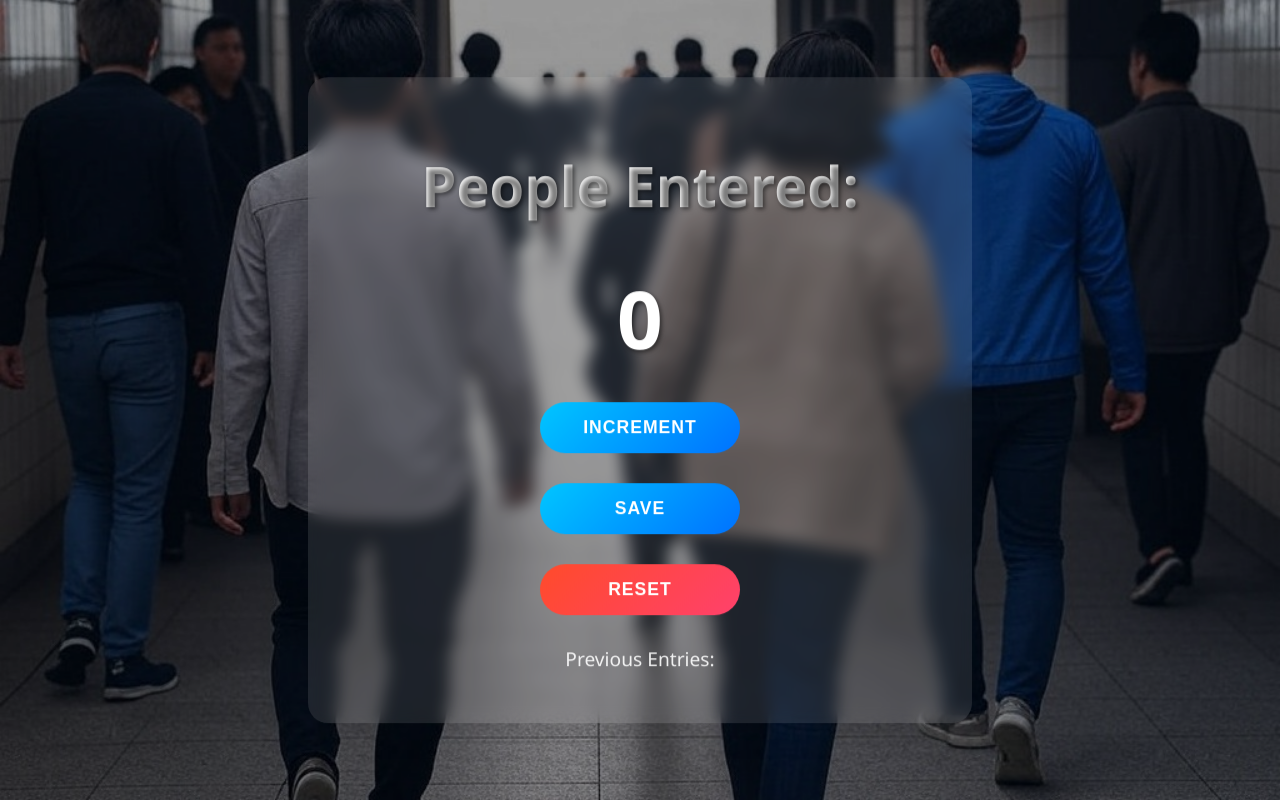
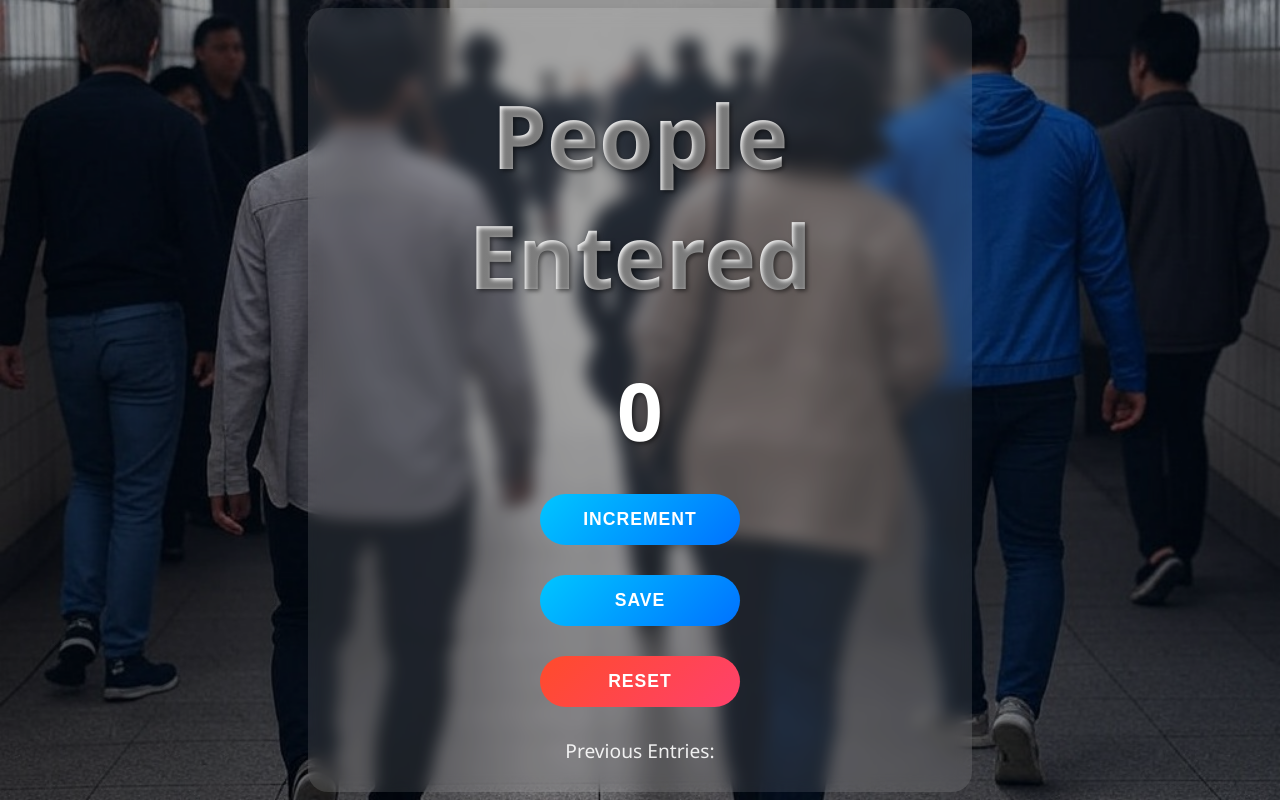
Before and after one commit to quantvinw/vinwtest_js, a plain HTML site: page index.html in a window 1280 px wide. Drawn offline with Linux system fonts and the light colour scheme.

Commit message:
front-size changed

```diff
--- a/index.css
+++ b/index.css
@@ -71,7 +71,7 @@ body::before {
 }
 
 h1 {
-    font-size: 3.5rem;
+    font-size: 5.5rem;
     font-weight: 700;
     text-shadow: 2px 2px 4px rgba(0, 0, 0, 0.5);
     margin-bottom: 20px;
--- a/index.html
+++ b/index.html
@@ -65,7 +65,7 @@
 </head>
 <body>
     <div class="container">
-        <h1>People Entered:</h1>
+        <h1>People Entered</h1>
         <h2 id="count-el">0</h2>
         <div class="button-group">
             <button id="increment-btn" onclick="increment()">INCREMENT</button>
```
